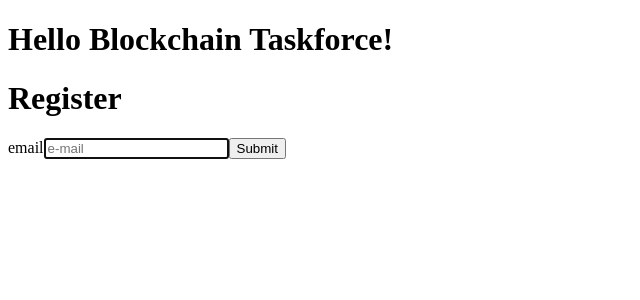
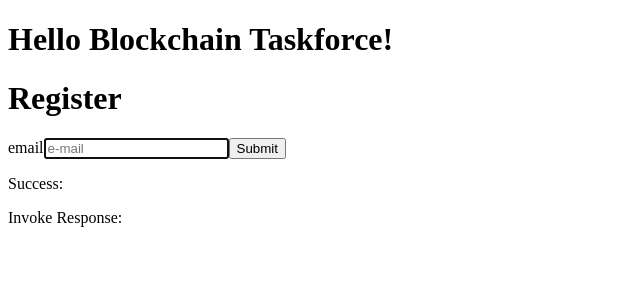
Before and after one commit to holzeis/chainedvoting, an Angular app in the folder client/: page /register in a window 1280 px wide. Shown: the top 300 px of the page, without its empty margins (0-640 px from the left). Built offline with nearby package versions, Linux system fonts and the light colour scheme.

Commit message:
added response to ui

```diff
--- a/client/src/app/components/user/user.component.html
+++ b/client/src/app/components/user/user.component.html
@@ -7,6 +7,10 @@
         <input id="email" type="text" placeholder="e-mail" autofocus [(ngModel)]="email">
         <button (click)="register(email)" class="btn btn-primary btn-md">Submit</button>
       </div>
+      <div>
+        <p>Success: {{success}}</p>
+        <p>Invoke Response: {{response}}</p>
+      </div>
     </div>
   </div>
 </div>
--- a/client/src/app/components/user/user.component.ts
+++ b/client/src/app/components/user/user.component.ts
@@ -11,6 +11,9 @@ export class UserComponent implements OnInit {
 
   public email: string;
 
+  public success: boolean;
+  public response: string;
+
   constructor(private _userService: UserService) { }
 
   ngOnInit() {
@@ -19,6 +22,8 @@ export class UserComponent implements OnInit {
   public register(email: string) {
     this._userService.register(email).subscribe( result => {
       console.log(result);
+      this.success = result.success;
+      this.response = result.response;
     });
   }
 
```
